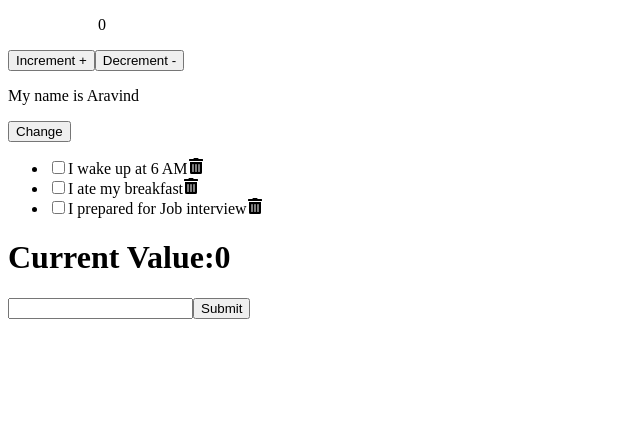
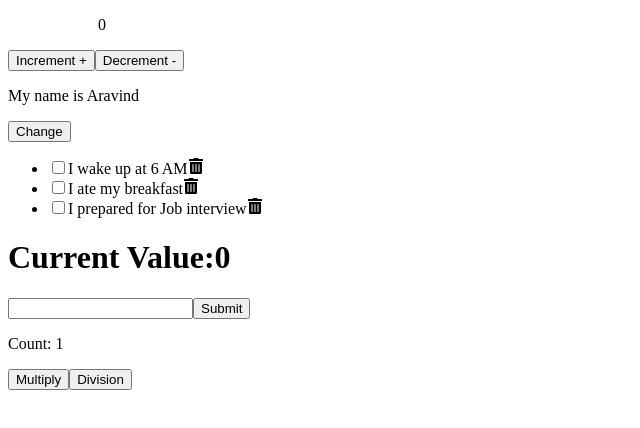
Before and after one commit to Aravind-Kumar-2000/React-Code-Snippets, a React (Create React App) app: page / in a window 1280 px wide. Shown: the top 428 px of the page, without its empty margins (0-640 px from the left). Built offline with nearby package versions, Linux system fonts and the light colour scheme.

Commit message:
useEffect Hook snippet

```diff
--- a/src/App.js
+++ b/src/App.js
@@ -1,6 +1,7 @@
 import UseStateHook from "./Snippets/useState";
 import ListAndKeys from "./Snippets/listAndKeys";
 import UseRefHook from "./Snippets/useRef";
+import UseEffectHook from "./Snippets/useEffect";
 
 function App() {
   return (
@@ -8,6 +9,7 @@ function App() {
       <UseStateHook/>
       <ListAndKeys/>
       <UseRefHook/>
+      <UseEffectHook/>
     </div>
   );
 }
--- /dev/null
+++ b/src/Snippets/useEffect.js
@@ -0,0 +1,31 @@
+import React from "react";
+import {useState, useEffect} from "react";
+
+function UseEffectHook(){
+    const [count, setCount] = useState(1);
+
+    function handleMultiplication(){
+        setCount(()=>
+            count * 2
+        );//We can assign an anonymous function to a setCount()
+    }
+
+    function handleDivision(){
+        const counting = count / 3;
+        setCount(counting);//We can also assign a variable to a setCount()
+    }
+
+    useEffect(()=>{
+        console.log("Changed");
+    },[count]);//Whenever the count state changes, the function will executed in the terminal
+
+    return(
+        <div>
+            <p>Count: {count}</p>
+            <button onClick={()=>handleMultiplication()}>Multiply</button>
+            <button onClick={()=>handleDivision()}>Division</button>
+        </div>
+    )
+}
+
+export default UseEffectHook;
```
